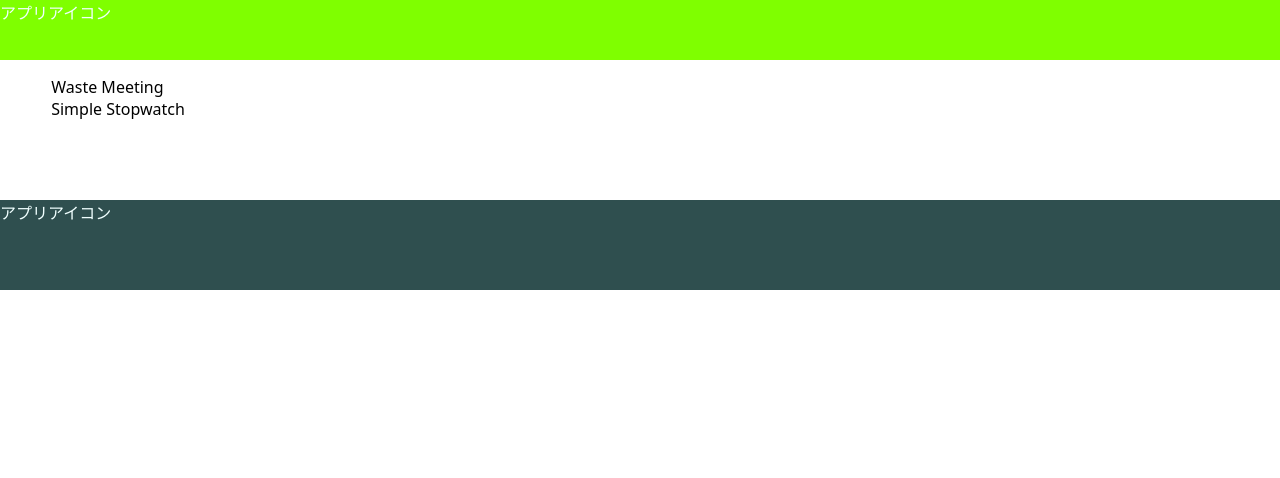
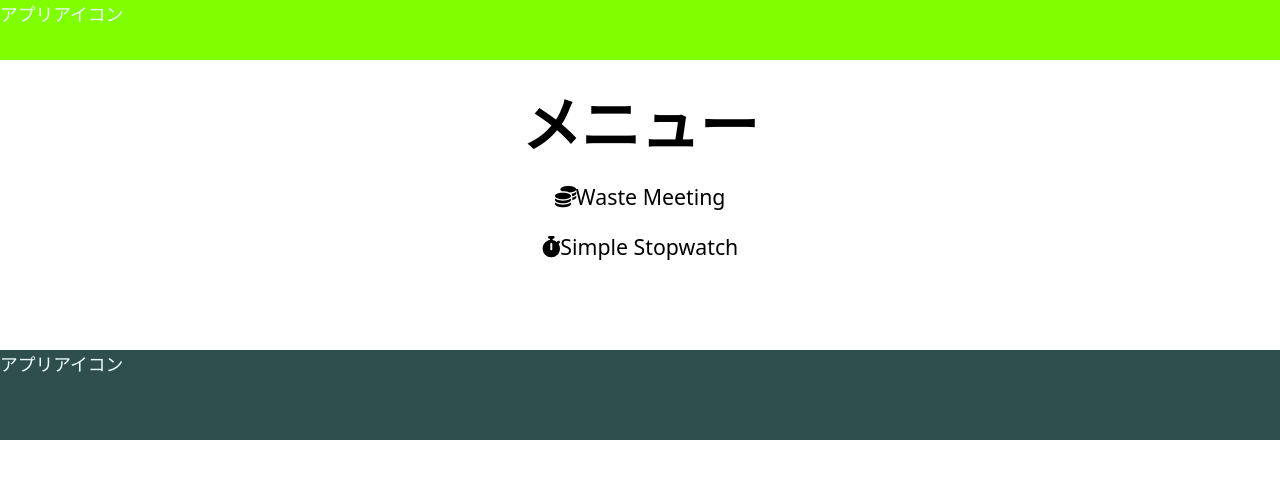
Before and after one commit to arubaito/Waste_Meeting, a Next.js app: page / in a window 1280 px wide. Shown: the top 478 px of the page. Built offline with nearby package versions, Linux system fonts and the light colour scheme.

Commit message:
トップメニューの見た目を修正

```diff
--- a/pages/index.tsx
+++ b/pages/index.tsx
@@ -1,14 +1,26 @@
 import Link from "next/link";
+import styles from "styles/C01_TopMenu.module.css";
+import { FontAwesomeIcon } from "@fortawesome/react-fontawesome";
+import { faStopwatch, faCoins } from "@fortawesome/free-solid-svg-icons";
 
-export default function Home() {
+export default function TopMenu() {
   return (
     <>
-      <div>
-        <div>
-          <Link href="/WasteMeeting/RegisterUser">Waste Meeting</Link>
-        </div>
-        <div>
-          <Link href="/SimpleStopwatch">Simple Stopwatch</Link>
+      <div className={styles.menuContainer}>
+        <h1>メニュー</h1>
+        <div className={styles.menuItems}>
+          <div className={styles.menuItem}>
+            <Link href="/WasteMeeting/RegisterUser">
+              <FontAwesomeIcon icon={faCoins} />
+              <span>Waste Meeting</span>
+            </Link>
+          </div>
+          <div className={styles.menuItem}>
+          <Link href="/SimpleStopwatch">
+            <FontAwesomeIcon icon={faStopwatch} />
+            <span>Simple Stopwatch</span>
+          </Link>
+          </div>
         </div>
       </div>
     </>
--- /dev/null
+++ b/styles/C01_TopMenu.module.css
@@ -0,0 +1,19 @@
+.menuContainer{
+    text-align: center;
+}
+
+.menuItem :hover{
+    color: blue;
+}
+
+.menuItem{
+    font-size:larger;
+}
+
+.menuItems{
+    padding-top: 1em;
+}
+
+.menuItems > * + * {
+    padding-top: 1em;
+}
--- a/styles/globals.css
+++ b/styles/globals.css
@@ -40,3 +40,21 @@ a {
     color: inherit;
     text-decoration: none;
 }
+
+:root {
+    /* 文字サイズ */
+    /* 16-18px */
+    --body: clamp(1rem, 0.95rem + 0.2vw, 1.125rem);
+    /* 72-160px */
+    --display: clamp(4.5rem, 1.83rem + 11.34vw, 10rem);
+    /* 32-64px */
+    --heading1: clamp(2rem, 1.3rem + 3vw, 4rem);
+    /* 24-27px */
+    --heading2: clamp(var(--body) * 1.5);
+    /* 19.2-21.6px */
+    --heading3: clamp(var(--body) * 1.2);
+    /* 14-27 */
+    --small-heading2: clamp(0.875rem, 4vw - 1rem, 1.6875rem);
+    /* 12-23px */
+    --small-heading3: clac(var(--small-heading2) * 0.86);
+}
```
Also changed, not shown: styles/Home.module.css (added).
